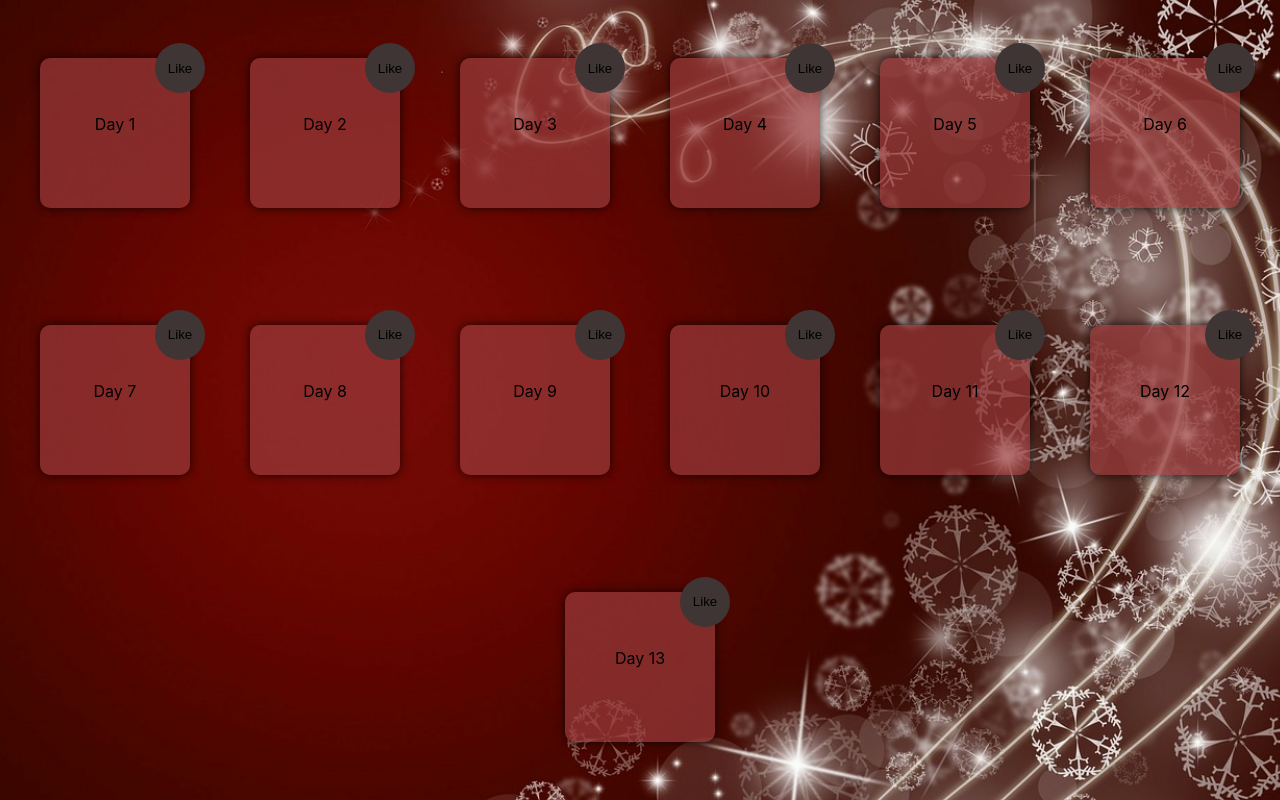
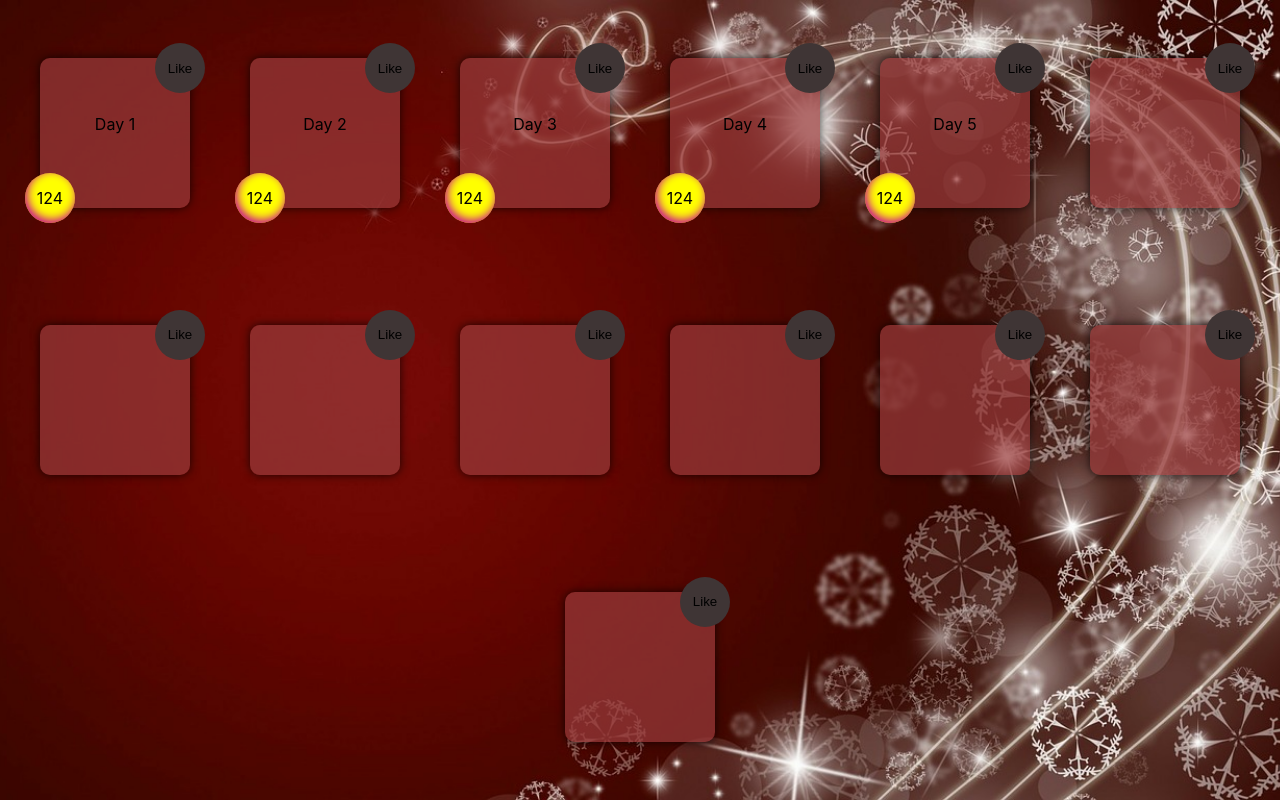
Before and after one commit to BaudhuinPie/Hackathon_front_Calendar, a React (Create React App) app: page / in a window 1280 px wide. Built offline with nearby package versions, Linux system fonts and the light colour scheme.

Commit message:
Pierrre added Likes counter gold. 12h14

```diff
--- a/src/App.js
+++ b/src/App.js
@@ -23,91 +23,104 @@ class App extends Component {
                 customisationPersonnelle : "https://www.youtube.com/embed/O209XqBZVE0?autoplay=1",
                 prixAssociation : 5,
                 asblInfo : 'Ceci est une présentation de l\'asbl',
-                clicked: false
+                clicked: false ,
+                passed: true
             },{
                 key: 2,
                 likes: 124,
                 customisationPersonnelle : "https://www.youtube.com/embed/O209XqBZVE0?autoplay=1",
                 prixAssociation : 5,
                 asblInfo : 'Ceci est une présentation de l\'asbl',
-                clicked: false
+                clicked: false,
+                passed: true
             },{
                 key: 3,
                 likes: 124,
                 customisationPersonnelle : "https://www.youtube.com/embed/O209XqBZVE0?autoplay=1",
                 prixAssociation : 5,
                 asblInfo : 'Ceci est une présentation de l\'asbl',
-                clicked: false
+                clicked: false ,
+                passed: true
             },{
                 key: 4,
                 likes: 124,
                 customisationPersonnelle : "https://www.youtube.com/embed/O209XqBZVE0?autoplay=1",
                 prixAssociation : 5,
                 asblInfo : 'Ceci est une présentation de l\'asbl',
-                clicked: false
+                clicked: false ,
+                passed: true
             },{
                 key: 5,
                 likes: 124,
                 customisationPersonnelle : "https://www.youtube.com/embed/O209XqBZVE0?autoplay=1",
                 prixAssociation : 5,
                 asblInfo : 'Ceci est une présentation de l\'asbl',
-                clicked: false
+                clicked: false ,
+                passed: true
             },{
                 key: 6,
                 likes: 124,
                 customisationPersonnelle : "https://www.youtube.com/embed/O209XqBZVE0?autoplay=1",
                 prixAssociation : 5,
                 asblInfo : 'Ceci est une présentation de l\'asbl',
-                clicked: false
+                clicked: false ,
+                passed: false
             },{
                 key: 7,
                 likes: 124,
                 customisationPersonnelle : "https://www.youtube.com/embed/O209XqBZVE0?autoplay=1",
                 prixAssociation : 5,
                 asblInfo : 'Ceci est une présentation de l\'asbl',
-                clicked: false
+                clicked: false ,
+                passed: false
             },{
                 key: 8,
                 likes: 124,
                 customisationPersonnelle : "https://www.youtube.com/embed/O209XqBZVE0?autoplay=1",
                 prixAssociation : 5,
                 asblInfo : 'Ceci est une présentation de l\'asbl',
-                clicked: false
+                clicked: false ,
+                passed: false
             },{
                 key: 9,
                 likes: 124,
                 customisationPersonnelle : "https://www.youtube.com/embed/O209XqBZVE0?autoplay=1",
                 prixAssociation : 5,
                 asblInfo : 'Ceci est une présentation de l\'asbl',
-                clicked: false
+                clicked: false ,
+                passed: false
             },{
                 key: 10,
                 likes: 124,
                 customisationPersonnelle : "https://www.youtube.com/embed/O209XqBZVE0?autoplay=1",
                 prixAssociation : 5,
                 asblInfo : 'Ceci est une présentation de l\'asbl',
-                clicked: false
+                clicked: false ,
+                passed: false
             },{
                 key: 11,
                 likes: 124,
                 customisationPersonnelle : "https://www.youtube.com/embed/O209XqBZVE0?autoplay=1",
                 prixAssociation : 5,
                 asblInfo : 'Ceci est une présentation de l\'asbl',
-                clicked: false
+                clicked: false ,
+                passed: false
             },{
                 key: 12,
                 likes: 124,
                 customisationPersonnelle : "https://www.youtube.com/embed/O209XqBZVE0?autoplay=1",
                 prixAssociation : 5,
                 asblInfo : 'Ceci est une présentation de l\'asbl',
-                clicked: false
+                clicked: false ,
+                passed: false
             },{
                 key: 13,
                 likes: 124,
                 customisationPersonnelle : "https://www.youtube.com/embed/O209XqBZVE0?autoplay=1",
                 prixAssociation : 5,
                 asblInfo : 'Ceci est une présentation de l\'asbl',
-                clicked: false
+                clicked: false ,
+                passed: false
             }]
         }
     }
@@ -123,13 +136,22 @@ class App extends Component {
 
     updateDays = (days, index) => {
         let arrayDays = [...days];
-        arrayDays[index].clicked = true;
+        arrayDays[index-1].clicked = true;
+        arrayDays[index-1].likes =  arrayDays[index].likes + 1 ;
 
         return arrayDays
     }
 
     memoryKey = () => {
 
+    }
+
+    rendoDays = () => {
+
+    }
+
+    componentDidUpdate() {
+        console.log("liked!")
     }
 
     render() {
--- a/src/components/HomePage/HomePage.js
+++ b/src/components/HomePage/HomePage.js
@@ -9,6 +9,12 @@ class HomePage extends Component {
         this.state = {
 
         }
+
+    }
+    num = 0;
+
+    componentDidUpdate() {
+        console.log('you clied');
     }
 
     render() {
@@ -16,20 +22,31 @@ class HomePage extends Component {
             <div className="headerHomePage">
                 <div className="daysCalendar">
                     {
-                    this.props.days.map((day, index) =>
-                    <div className="daysCalendarLink">
-                        <NavLink
+                    this.props.days.map((day, index) => { ///map
+                        console.log("ceci",day.passed);
+                    return(<div className="daysCalendarLink">
+                        {day.passed==true ?
+                            <NavLink
+                                className="dayCalendarLink"
+                                activeClassName="active"
+                                to={  `/Bulle/${index + 1}`}  //lien
+                            >
+                                 <p className="homePageP">Day {index+1}</p > <div className="likes"> {day.likes}</div>
+                            </NavLink> :
+                            null}
+
+                        {/* <NavLink
                             className="dayCalendarLink"
                             activeClassName="active"
-                            to={`/Bulle/${index + 1}`}
+                            to={ day.passed ? `/Bulle/${index + 1}` : `/Bulle/${index + 1}`}  //lien
                         >
-                            <p className="homePageP">Day {index+1}</p>
-                        </NavLink>
+                            <p className="homePageP">Day {index+1}</p > <div className="likes"> {day.likes}</div>
+                        </NavLink> */}
                         <div className="buttonLike">
-                            <button onClick={() => this.props.selectLike(index)} >Like</button>
+                            <button onClick={() => this.props.selectLike(index+1)} >Like</button>
                                 { this.props.days.clicked ? <div>C'est cliked !</div> : null}
                         </div>
-                    </div>
+                    </div>)}
                     )
                     }
                 </div>
--- a/src/components/HomePage/homePage.css
+++ b/src/components/HomePage/homePage.css
@@ -47,6 +47,34 @@
     justify-content: center;
 }
 
+.likes {
+    display: flex;
+    flex-direction : column;
+    justify-content: center;
+    position: absolute;
+    left: -15px;
+    bottom: -15px;
+
+    width: 50px;
+    height: 50px;
+    border-radius: 50%;
+    border: none;
+    background-color: yellow;
+    /* border : 2px solid green; */
+    box-shadow :  inset 2px -3px 10px rgb(199, 0, 156);
+
+}
+.likes:hover {
+    width: 70px;
+    height: 70px;
+    box-shadow :  -2px -4px 20px rgba(181, 222, 255, 0.383);
+    font-weight: bold;
+}
+/* .like div {
+    display: table-cell;
+    vertical-align: middle;
+} */
+
 .dayCalendarLink {
     /* border: 2px solid black; */
     left: 0px;
@@ -65,6 +93,7 @@
     position: absolute;
     left: 115px;
     bottom: 115px;
+    color: yellow;
 
 }
 
```
Also changed, not shown: 1 other file (tests, documents, lock files or other folders).
